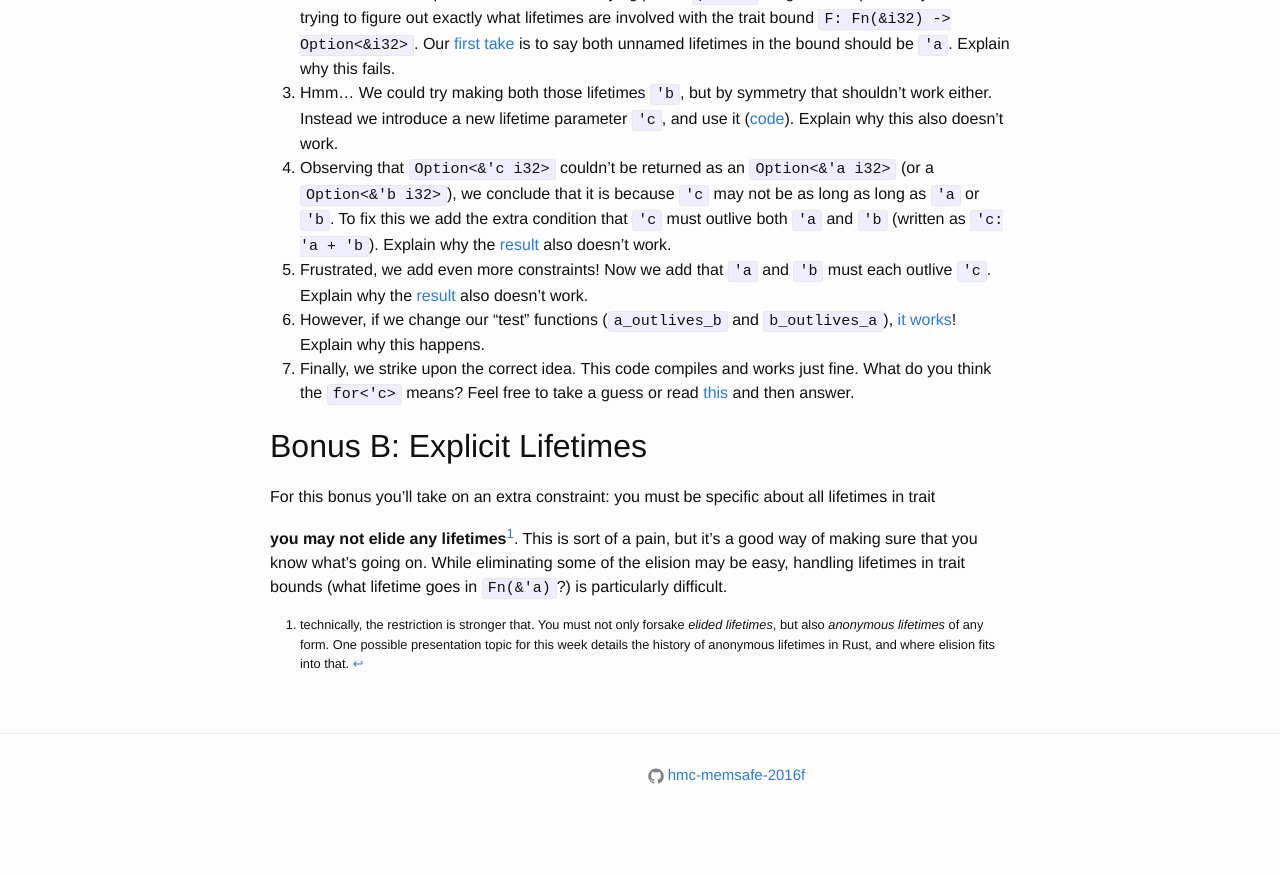
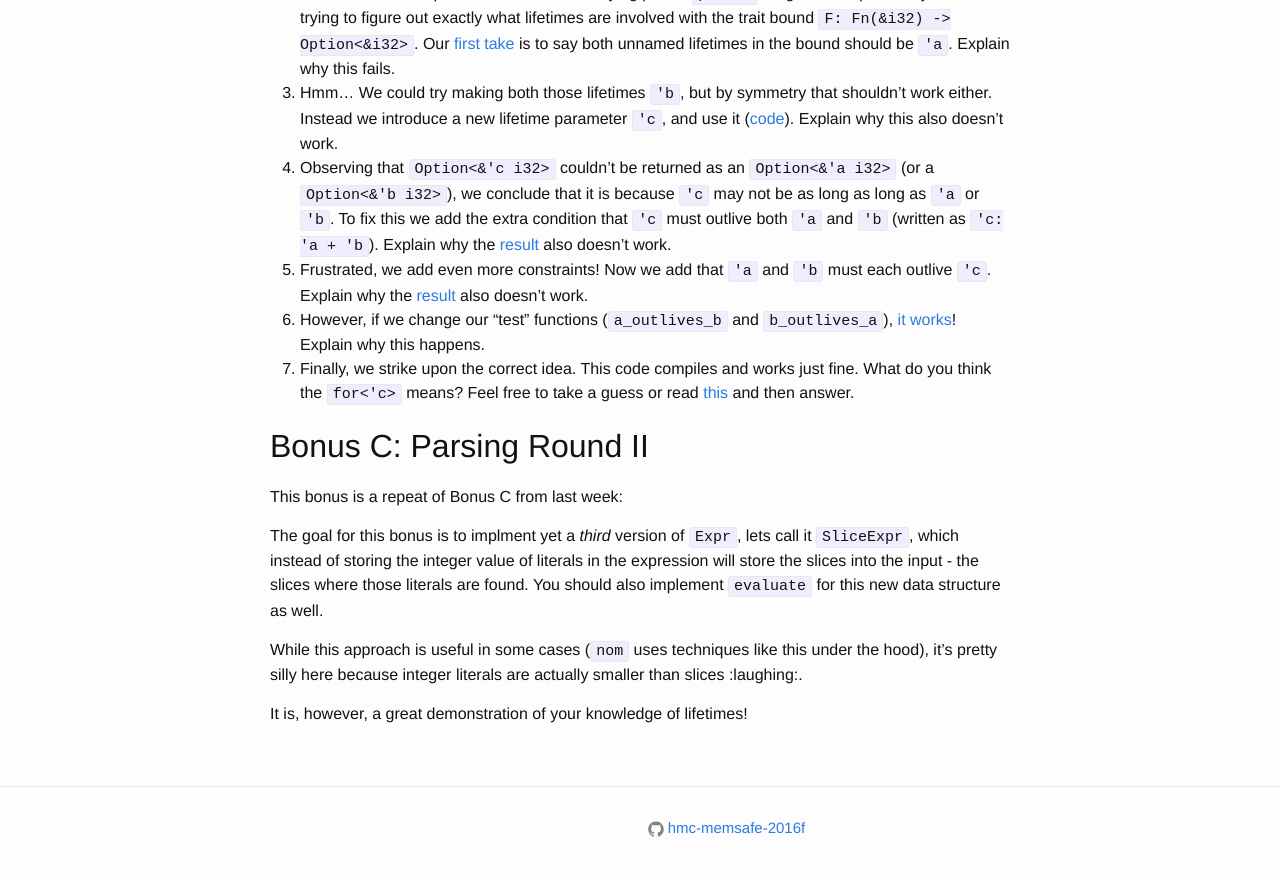
Before and after one commit to hmc-memsafe-2016f/hmc-memsafe-2016f.github.io, a Jekyll site: the page built from assignments/wk3/index.md, in a window 1280 px wide and 900 px high, scrolled down 2072 px. Shown: the top 876 px of the window. Built offline with Jekyll 4.4.1, drawn with Linux system fonts in a browser that asks for light colours; before the commit the page ends 2918 px from its top, so only the background shows below that.

Commit message:
Finalizedd wk3 hw

```diff
--- a/assignments/wk3/index.md
+++ b/assignments/wk3/index.md
@@ -126,22 +126,22 @@ include snippets of the code with scopes labelled.
       just fine. What do you think the `for<'c>` means? Feel free to take a
       guess or read [this][hrtb] and then answer.
 
-## Bonus B: Explicit Lifetimes
+## Bonus C: Parsing Round II
 
-For this bonus you'll take on an extra constraint: you must be specific about
-all lifetimes in trait
+This bonus is a repeat of Bonus C from last week:
 
-**you may not elide any
-lifetimes**[^elision]. This is sort of a pain, but it's a good way of making
-sure that you know what's going on. While eliminating some of the elision may be
-easy, handling lifetimes in trait bounds (what lifetime goes in `Fn(&'a)`?) is
-particularly difficult.
+The goal for this bonus is to implment yet a _third_ version of `Expr`, lets
+call it `SliceExpr`, which instead of storing the integer value of literals in
+the expression will store the slices into the input - the slices where those
+literals are found. You should also implement `evaluate` for this new data
+structure as well.
 
-[^elision]:
-    technically, the restriction is stronger that. You must not only forsake
-    *elided lifetimes*, but also *anonymous lifetimes* of any form. One possible
-    presentation topic for this week details the history of anonymous lifetimes
-    in Rust, and where elision fits into that.
+While this approach is useful in some cases (`nom` uses techniques like this
+under the hood), it's pretty silly here because integer literals are actually
+smaller than slices :laughing:.
+
+It is, however, a great demonstration of your knowledge of lifetimes!
+
 
 [wk3-github]: https://github.com/hmc-memsafe-2016f/wk3-starter
 [vec-iter]: https://doc.rust-lang.org/src/collections/up/src/libcollections/vec.rs.html#1468
```
Also changed, not shown: schedule.md (+2 -2 lines).
